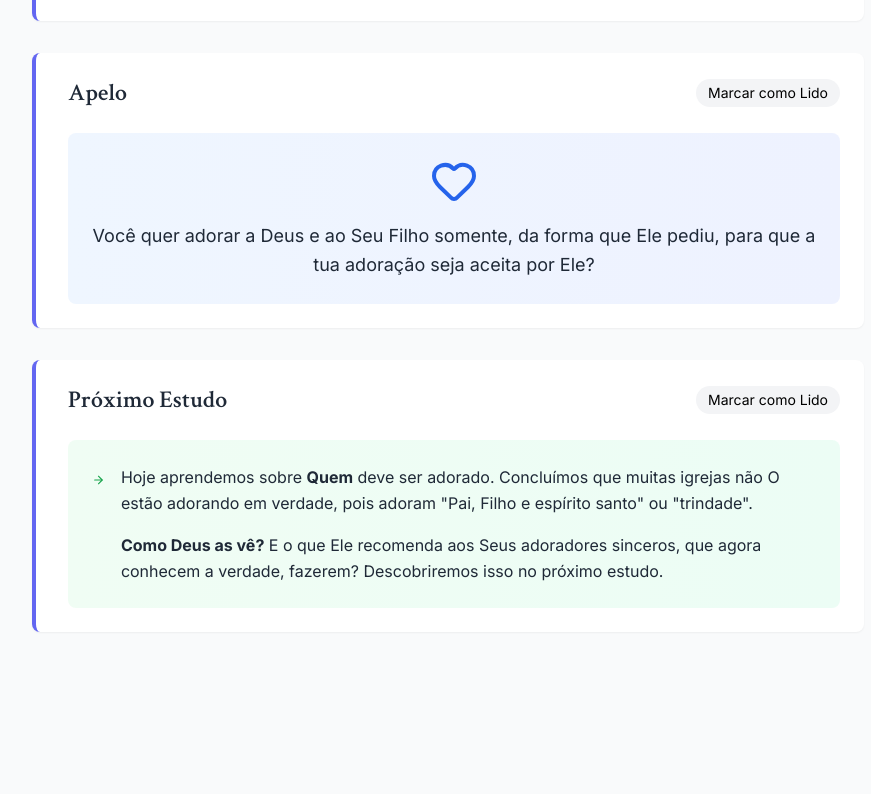
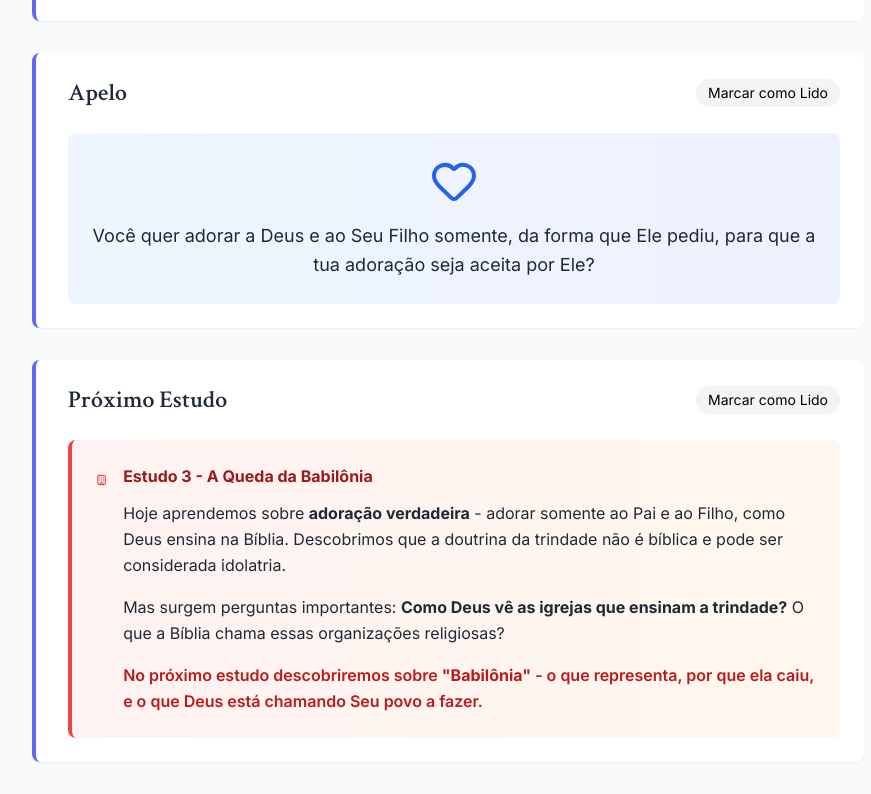
Before and after one commit to ministerioquartoanjo/estudos-biblicos-em-casa, a website: page 2-estudo_quem-devemos-adorar/index.html in a window 1280 px wide. Shown: the part 10040-10834 px from the top of the page, without its empty margins (336-1207 px from the left). Before the commit the page ends 10704 px from the top, so only its background shows below. Drawn offline with nearby package versions, Linux system fonts and the light colour scheme.

Commit message:
correção , proximo estudo

```diff
--- a/2-estudo_quem-devemos-adorar/index.html
+++ b/2-estudo_quem-devemos-adorar/index.html
@@ -945,17 +945,20 @@
                         <h3 class="heading-font text-2xl font-bold text-gray-800">Próximo Estudo</h3>
                         <button class="complete-section px-3 py-1 text-sm bg-gray-100 hover:bg-green-100 rounded-full transition-colors" data-section="proximo">Marcar como Lido</button>
                     </div>
-                    <div class="bg-gradient-to-r from-green-50 to-emerald-50 rounded-lg p-6">
+                    <div class="bg-gradient-to-r from-red-50 to-orange-50 rounded-lg p-6 border-l-4 border-red-500">
                         <div class="flex items-start">
-                            <i data-lucide="arrow-right" class="w-6 h-6 text-green-600 mr-4 mt-1"></i>
+                            <i data-lucide="building" class="w-6 h-6 text-red-600 mr-4 mt-1"></i>
                             <div>
+                                <h4 class="font-bold text-red-800 mb-3">Estudo 3 - A Queda da Babilônia</h4>
                                 <p class="text-gray-800 leading-relaxed mb-4">
-                                    Hoje aprendemos sobre <strong>Quem</strong> deve ser adorado.
-                                    Concluímos que muitas igrejas não O estão adorando em verdade, pois adoram "Pai, Filho e espírito santo" ou "trindade".
+                                    Hoje aprendemos sobre <strong>adoração verdadeira</strong> - adorar somente ao Pai e ao Filho, como Deus ensina na Bíblia.
+                                    Descobrimos que a doutrina da trindade não é bíblica e pode ser considerada idolatria.
                                 </p>
-                                <p class="text-gray-800 leading-relaxed">
-                                    <strong>Como Deus as vê?</strong> E o que Ele recomenda aos Seus adoradores sinceros, que agora conhecem a verdade, fazerem?
-                                    Descobriremos isso no próximo estudo.
+                                <p class="text-gray-800 leading-relaxed mb-4">
+                                    Mas surgem perguntas importantes: <strong>Como Deus vê as igrejas que ensinam a trindade?</strong> O que a Bíblia chama essas organizações religiosas?
+                                </p>
+                                <p class="text-gray-800 leading-relaxed font-semibold text-red-700">
+                                    No próximo estudo descobriremos sobre <strong>"Babilônia"</strong> - o que representa, por que ela caiu, e o que Deus está chamando Seu povo a fazer.
                                 </p>
                             </div>
                         </div>
```
